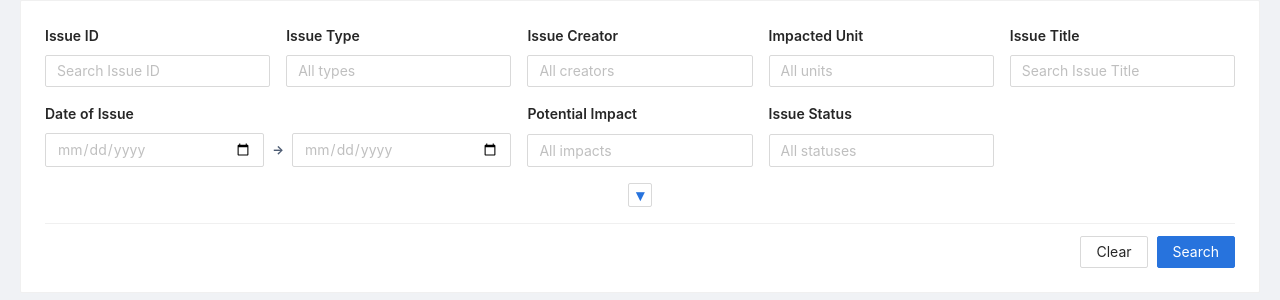
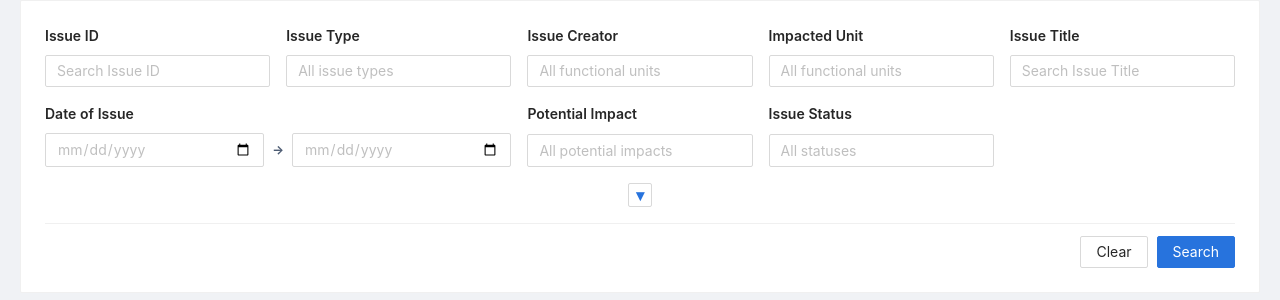
Before and after one commit to xiaodongzheng-sys/Jira-Automation, a Flask app: page /demo in a window 1280 px wide. Shown: the top 300 px of the page. Run offline with Flask 3, Linux system fonts and the light colour scheme; parts of the project's set-up code (start-up, migrations or seed data) failed here and were passed over; some libraries are stand-ins or nearby versions.

Commit message:
Refine Issue Management filter placeholders

```diff
--- a/static/issue_management.js
+++ b/static/issue_management.js
@@ -210,7 +210,7 @@
     $$(searchFilterSelector).forEach((node) => node.classList.toggle('issue-filter-empty', !node.value));
   };
   const populateFilters = () => {
-    [['[data-search-creator]', 'creator', 'All creators'], ['[data-search-unit]', 'impacted_unit', 'All units']].forEach(([selector, key, label]) => {
+    [['[data-search-creator]', 'creator', 'All functional units'], ['[data-search-unit]', 'impacted_unit', 'All functional units']].forEach(([selector, key, label]) => {
       const select = $(selector); const current = select.value;
       select.innerHTML = `<option value="">${label}</option>${uniqueValues(key).map((value) => `<option value="${escapeHtml(value)}">${escapeHtml(value)}</option>`).join('')}`;
       select.value = current;
--- a/templates/issue_management.html
+++ b/templates/issue_management.html
@@ -28,7 +28,7 @@
         <label class="issue-field">
           <span>Issue Type</span>
           <select data-search-type>
-            <option value="">All types</option>
+            <option value="">All issue types</option>
             <option value="Self-Assessment">Self-Assessment</option>
             <option value="Risk &amp; Control Self-Assessment">Risk &amp; Control Self-Assessment (RCSA)</option>
             <option value="Outsourcing">Outsourcing</option>
@@ -39,11 +39,11 @@
         </label>
         <label class="issue-field">
           <span>Issue Creator</span>
-          <select data-search-creator><option value="">All creators</option></select>
+          <select data-search-creator><option value="">All functional units</option></select>
         </label>
         <label class="issue-field">
           <span>Impacted Unit</span>
-          <select data-search-unit><option value="">All units</option></select>
+          <select data-search-unit><option value="">All functional units</option></select>
         </label>
         <label class="issue-field">
           <span>Issue Title</span>
@@ -60,7 +60,7 @@
         <label class="issue-field">
           <span>Potential Impact</span>
           <select data-search-impact>
-            <option value="">All impacts</option>
+            <option value="">All potential impacts</option>
             <option value="High">High</option>
             <option value="Medium-High">Medium-High</option>
             <option value="Medium-Low">Medium-Low</option>
```
